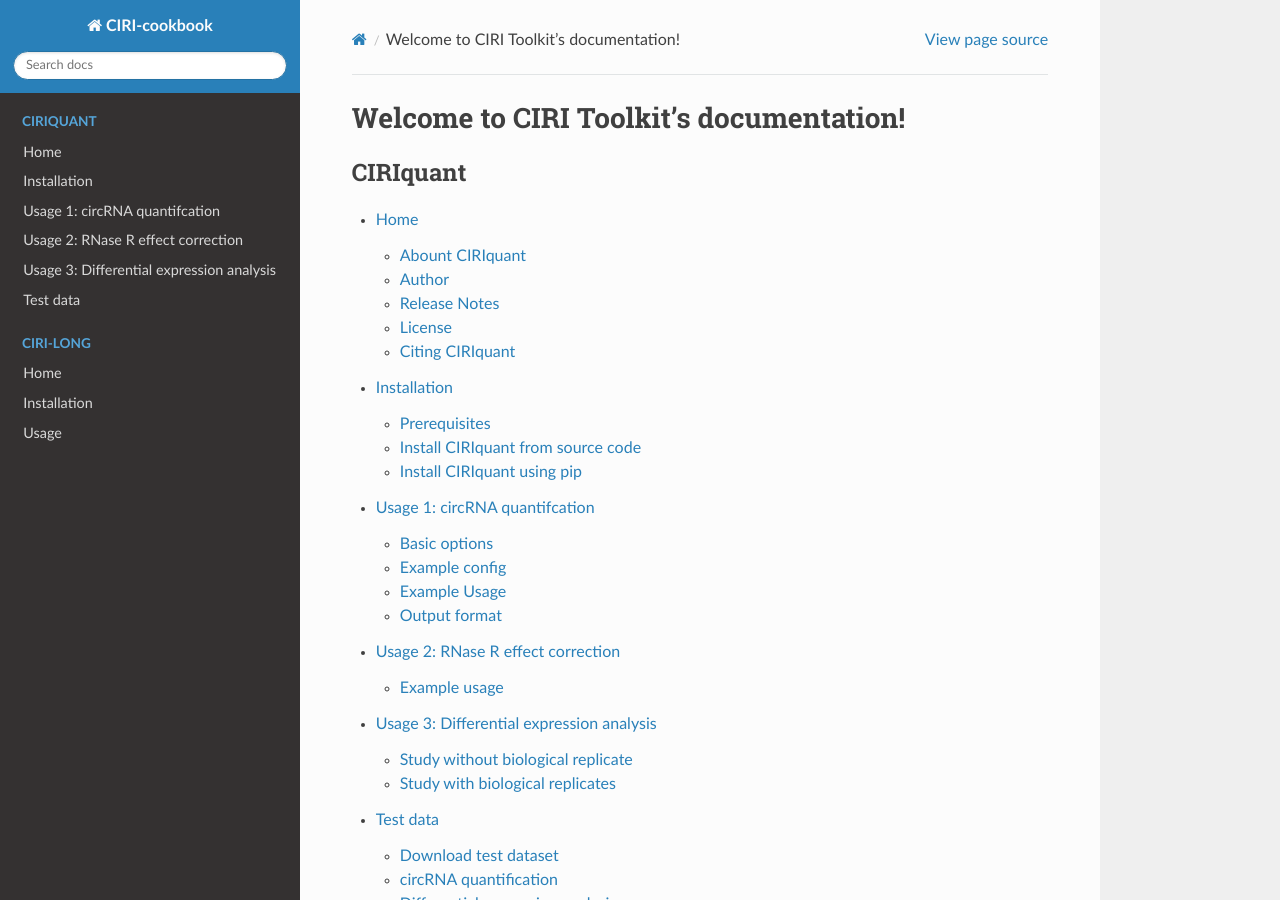
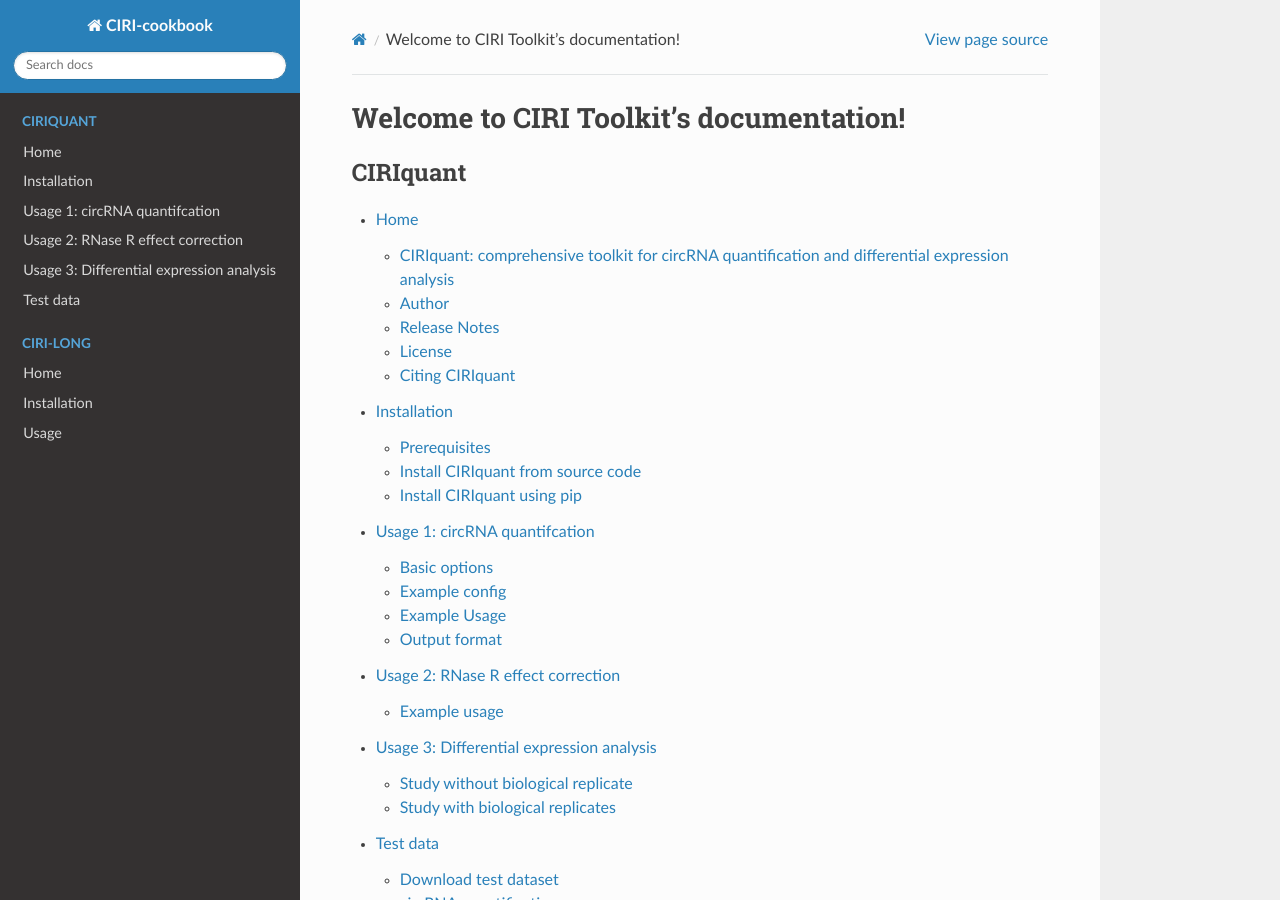
Before and after one commit to bioinfo-biols/CIRI-cookbook, a Sphinx documentation site: the page built from source/index.rst, in a window 1280 px wide and 900 px high. Built offline with Sphinx 7.4.7 and the Read the Docs theme 2.0.0, drawn with Linux system fonts in a browser that asks for light colours.

Commit message:
update logo

```diff
--- a/source/CIRIquant_0_home.md
+++ b/source/CIRIquant_0_home.md
@@ -1,6 +1,6 @@
 # Home
 
-## Abount CIRIquant
+## CIRIquant: comprehensive toolkit for circRNA quantification and differential expression analysis
 
 [![Build Status](https://staging.travis-ci.com/bioinfo-biols/CIRIquant.svg?branch=master)](https://staging.travis-ci.com/bioinfo-biols/CIRIquant)
 ![GitHub release (latest by date)](https://img.shields.io/github/v/release/bioinfo-biols/CIRIquant)
```
Also changed, not shown: other parts of source/CIRIquant_0_home.md (+2 -0 lines), source/CIRI-long_0_home.md (+2 -0 lines).
